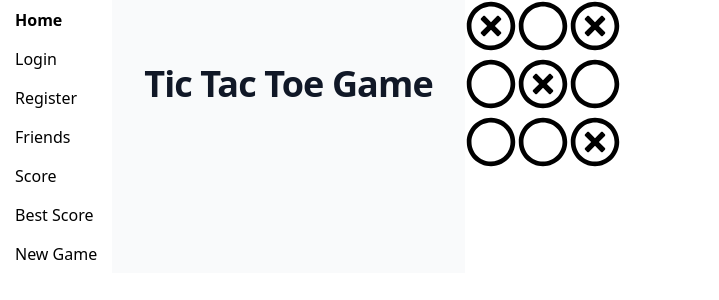
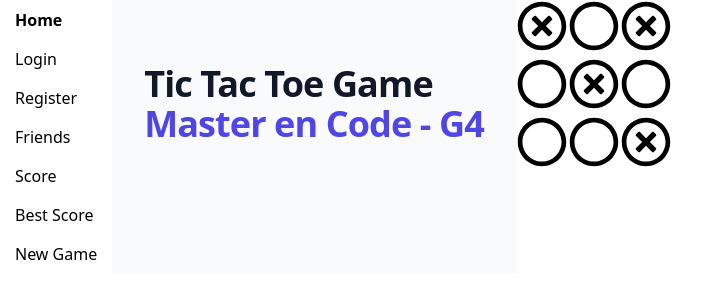
Before and after one commit to oicrruf/fe-ttt, a React (Create React App) app: page / in a window 1280 px wide. Shown: the top 300 px of the page, without its empty margins (0-719 px from the left). Built offline with nearby package versions, Linux system fonts and the light colour scheme.

Commit message:
fix: text in component home

```diff
--- a/src/components/Home.js
+++ b/src/components/Home.js
@@ -1,11 +1,7 @@
 import React from "react";
-import {
-  useParams
-} from "react-router-dom";
 import { TicTacToeBtns } from "./TicTacToeBtns";
 
 const Home = () => {
-  const { time, dev } = useParams();
 
   return (
     <>
@@ -13,7 +9,7 @@ const Home = () => {
         <div className="max-w-7xl mx-auto py-12 px-4 sm:px-6 lg:py-16 lg:px-8 lg:flex lg:items-center lg:justify-between">
           <h2 className="text-3xl font-extrabold tracking-tight text-gray-900 sm:text-4xl">
             <span className="block">Tic Tac Toe Game</span>
-            <span className="block text-indigo-600">{time}{dev}</span>
+            <span className="block text-indigo-600">Master en Code - G4</span>
           </h2>
         </div>
       </div>
```
